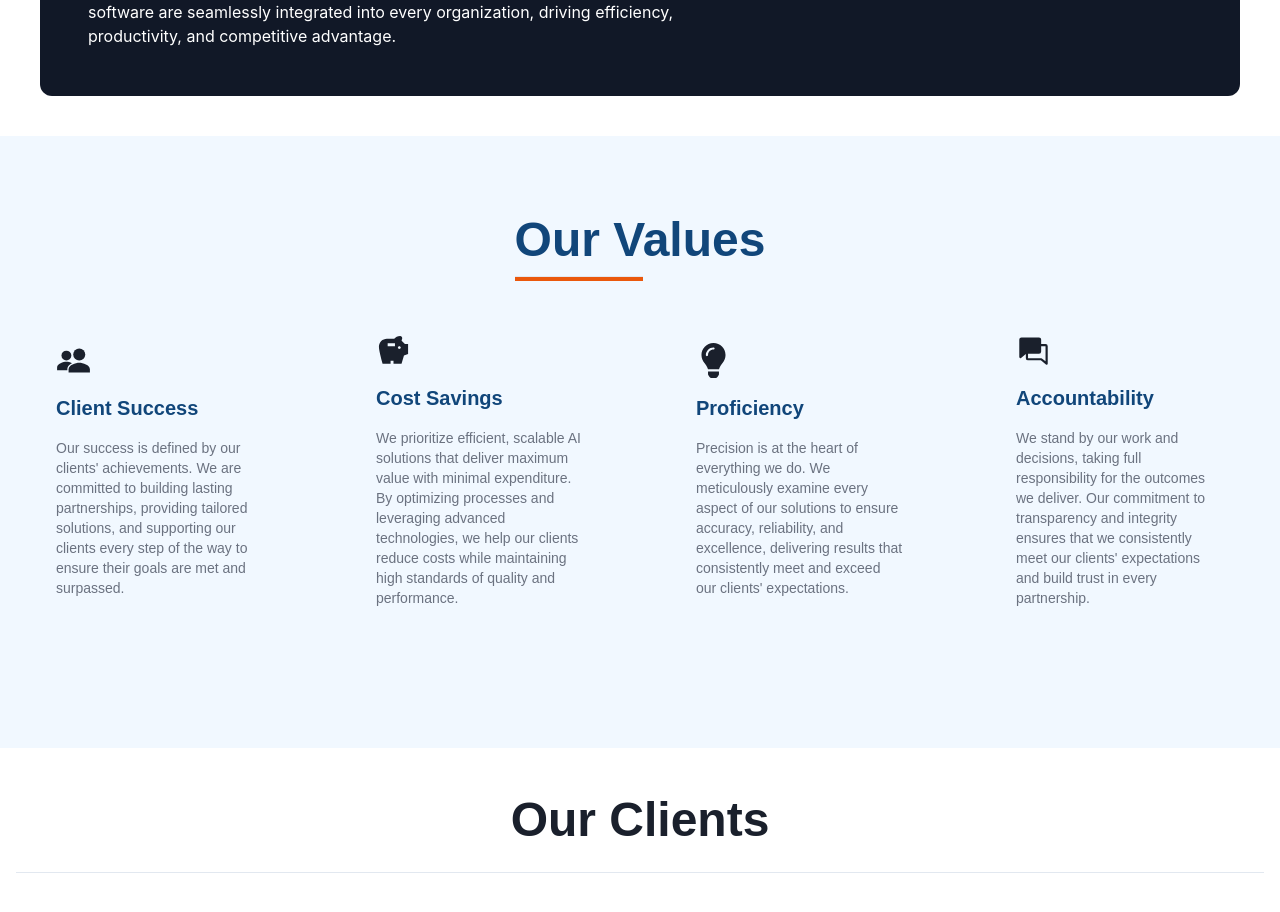
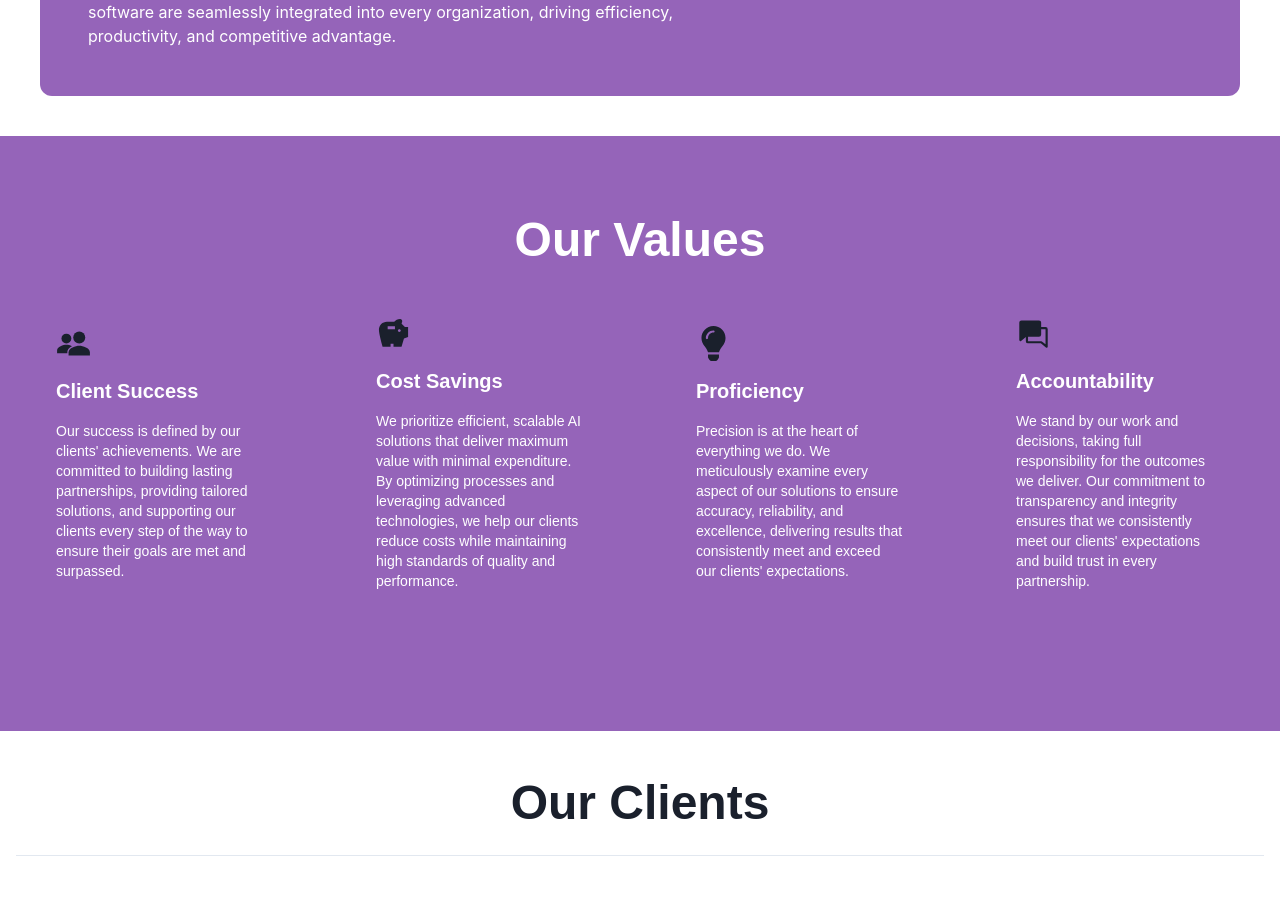
Before and after one commit to axia-ai/axia-ai-website, a React (Vite) app: page /aboutUs in a window 1280 px wide. Shown: the part 1020-1932 px from the top of the page. Built offline with nearby package versions, Linux system fonts and the light colour scheme.

Commit message:
bg-color changes in about us page is done.

```diff
--- a/src/Components/AboutUsSection/AboutUsValues.jsx
+++ b/src/Components/AboutUsSection/AboutUsValues.jsx
@@ -5,11 +5,9 @@ import { GiBullseye } from "react-icons/gi";
 
 function AboutUsValues() {
   return (
-    <div className="m-10 bg-gray-900 text-white p-8 rounded-xl max-w-full mx-5 sm:mx-10 flex flex-col md:flex-row content-center text-center md:text-left">
+    <div className="m-10 bg-primary text-white p-8 rounded-xl max-w-full mx-5 sm:mx-10 flex flex-col md:flex-row content-center text-center md:text-left">
       <div className="flex-1 p-4 text-sm md:text-base">
-        <h1 className="text-2xl md:text-3xl font-bold mb-4">
-          Who Are We?
-        </h1>
+        <h1 className="text-2xl md:text-3xl font-bold mb-4">Who Are We?</h1>
         <p className="mb-6">
           <strong>
             We are a dynamic AI and Software Engineering consultancy dedicated
@@ -31,24 +29,24 @@ function AboutUsValues() {
         <div className="text-sm md:text-base">
           <div className="mb-4">
             <div className="flex justify-start max-md:justify-center">
-            <GiBullseye size="30" className=" mr-3"/>
-              <h3 className="text-yellow-400 font-semibold text-xl mb-2">
+              <GiBullseye size="30" className=" mr-3" />
+              <h3 className="text-primary font-semibold text-xl mb-2">
                 Our Aim
               </h3>
             </div>
 
             <p>
               To empower businesses through cutting-edge AI and software
-            solutions, driving innovation and unlocking growth potential. We are
-            committed to delivering exceptional value by partnering closely with
-            our clients to solve complex challenges and achieve their strategic
-            objectives.
+              solutions, driving innovation and unlocking growth potential. We
+              are committed to delivering exceptional value by partnering
+              closely with our clients to solve complex challenges and achieve
+              their strategic objectives.
             </p>
           </div>
           <div>
             <div className="flex justify-start max-md:justify-center">
               <FaRegEye size="25" className=" m-1 mr-3" />
-              <h3 className="text-yellow-400 font-semibold text-xl mb-2">
+              <h3 className="text-primary font-semibold text-xl mb-2">
                 Our Vision
               </h3>
             </div>
--- a/src/Components/AboutUsSection/OurValues.jsx
+++ b/src/Components/AboutUsSection/OurValues.jsx
@@ -1,63 +1,87 @@
-import React from 'react'
+import React from "react";
 import { PiChatsFill } from "react-icons/pi";
 import { MdSavings } from "react-icons/md";
 import { IoPeopleSharp } from "react-icons/io5";
 import { FaLightbulb } from "react-icons/fa";
 
-
-
 const OurValues = () => {
   return (
     <>
-        <div className='flex justify-center items-center my-5 bg-AboutUs_LightBlue flex-col'>
-            <div className='flex flex-col items-start mb-8 justify-center px-10 pt-20'>
-                <h1 className='font-poppins text-start text-5xl font-bold text-AboutUs_text max-md:text-4xl'>Our Values</h1>
-                <hr className='w-32 mt-3 h-1 bg-orange-600 max-md:mt-1 max-md:w-24' />
-
+      <div className="flex justify-center items-center my-5 bg-primary flex-col">
+        <div className="flex flex-col items-start mb-8 justify-center px-10 pt-20">
+          <h1 className="font-poppins text-start text-5xl font-bold text-white max-md:text-4xl">
+            Our Values
+          </h1>
         </div>
-            <div className='flex justify-between items-center pl-20 pr-20 pb-20 m-5 max-md:flex-col '>
-                <div className='flex flex-col justify-center  mx-14 items-start w-52 '>
-                    <IoPeopleSharp  size="35"  />
-                    <p className='font-poppins text-xl text-AboutUs_text font-bold my-4'>Client Success</p>
-                    <p className='font-poppins text-sm text-gray-500 '>Our success is defined by our clients' achievements. We are committed to building lasting partnerships, providing tailored solutions, and supporting our clients every step of the way to ensure their goals are met and surpassed.</p>
-                    <div className='my-5 flex'>
-                    {/* <button className='font-poppins font-bold text-base text-AboutUs_text'>Read More</button>
-                    <FaArrowRight className='mx-1 mt-1 text-orange-600' /> */}
-                    </div>
-
-                </div>
-                <div className='flex flex-col justify-center items-start w-52  mx-14 max-md:my-14'>
-                    <MdSavings size="35" />
-                    <p className='font-poppins text-xl font-bold text-AboutUs_text my-4'>Cost Savings</p>
-                    <p className='font-poppins text-sm   text-gray-500 '>We prioritize efficient, scalable AI solutions that deliver maximum value with minimal expenditure. By optimizing processes and leveraging advanced technologies, we help our clients reduce costs while maintaining high standards of quality and performance.</p>
-                    <div className='my-5 flex'>
+        <div className="flex justify-between items-center pl-20 pr-20 pb-20 m-5 max-md:flex-col ">
+          <div className="flex flex-col justify-center  mx-14 items-start w-52 ">
+            <IoPeopleSharp size="35" />
+            <p className="font-poppins text-xl text-white font-bold my-4">
+              Client Success
+            </p>
+            <p className="font-poppins text-sm text-white ">
+              Our success is defined by our clients' achievements. We are
+              committed to building lasting partnerships, providing tailored
+              solutions, and supporting our clients every step of the way to
+              ensure their goals are met and surpassed.
+            </p>
+            <div className="my-5 flex">
               {/* <button className='font-poppins font-bold text-base text-AboutUs_text'>Read More</button>
                     <FaArrowRight className='mx-1 mt-1 text-orange-600' /> */}
             </div>
           </div>
-                <div className='flex flex-col justify-center  mx-14 items-start w-52'>
-                    <FaLightbulb size="35"/>
-                    <p className='font-poppins text-xl font-bold text-AboutUs_text my-4'>Proficiency</p>
-                    <p className='font-poppins text-sm  text-gray-500 '>Precision is at the heart of everything we do. We meticulously examine every aspect of our solutions to ensure accuracy, reliability, and excellence, delivering results that consistently meet and exceed our clients' expectations.</p>
-                    <div className='my-5 flex'>
+          <div className="flex flex-col justify-center items-start w-52  mx-14 max-md:my-14">
+            <MdSavings size="35" />
+            <p className="font-poppins text-xl font-bold text-white my-4">
+              Cost Savings
+            </p>
+            <p className="font-poppins text-sm   text-white ">
+              We prioritize efficient, scalable AI solutions that deliver
+              maximum value with minimal expenditure. By optimizing processes
+              and leveraging advanced technologies, we help our clients reduce
+              costs while maintaining high standards of quality and performance.
+            </p>
+            <div className="my-5 flex">
               {/* <button className='font-poppins font-bold text-base text-AboutUs_text'>Read More</button>
                     <FaArrowRight className='mx-1 mt-1 text-orange-600' /> */}
             </div>
           </div>
-                <div className='flex flex-col justify-center mx-14 items-start w-52'>
-                    <PiChatsFill size="35"/>
-                    <p className='font-poppins text-xl font-bold text-AboutUs_text my-4'>Accountability</p>
-                    <p className='font-poppins text-sm  text-gray-500 '>We stand by our work and decisions, taking full responsibility for the outcomes we deliver. Our commitment to transparency and integrity ensures that we consistently meet our clients' expectations and build trust in every partnership.</p>
-                    <div className='my-5 flex'>
+          <div className="flex flex-col justify-center  mx-14 items-start w-52">
+            <FaLightbulb size="35" />
+            <p className="font-poppins text-xl font-bold text-white my-4">
+              Proficiency
+            </p>
+            <p className="font-poppins text-sm  text-white ">
+              Precision is at the heart of everything we do. We meticulously
+              examine every aspect of our solutions to ensure accuracy,
+              reliability, and excellence, delivering results that consistently
+              meet and exceed our clients' expectations.
+            </p>
+            <div className="my-5 flex">
+              {/* <button className='font-poppins font-bold text-base text-AboutUs_text'>Read More</button>
+                    <FaArrowRight className='mx-1 mt-1 text-orange-600' /> */}
+            </div>
+          </div>
+          <div className="flex flex-col justify-center mx-14 items-start w-52">
+            <PiChatsFill size="35" />
+            <p className="font-poppins text-xl font-bold text-white my-4">
+              Accountability
+            </p>
+            <p className="font-poppins text-sm  text-white ">
+              We stand by our work and decisions, taking full responsibility for
+              the outcomes we deliver. Our commitment to transparency and
+              integrity ensures that we consistently meet our clients'
+              expectations and build trust in every partnership.
+            </p>
+            <div className="my-5 flex">
               {/* <button className='font-poppins font-bold text-base text-AboutUs_text'>Read More</button>
                     <FaArrowRight className='mx-1 mt-1 text-orange-600' /> */}
             </div>
           </div>
         </div>
-
       </div>
     </>
-  )
-}
+  );
+};
 
-export default OurValues
+export default OurValues;
```
Lines whose indentation alone changed are shown as unchanged.
